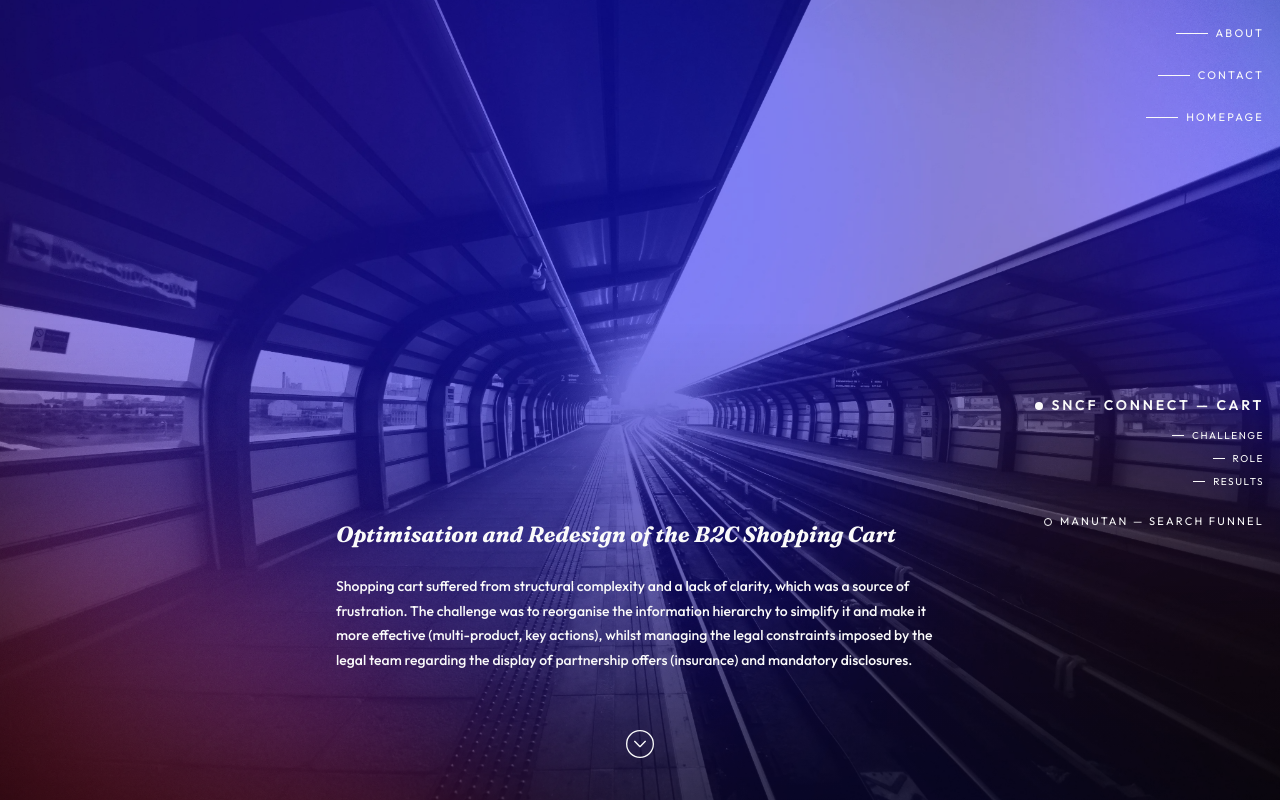
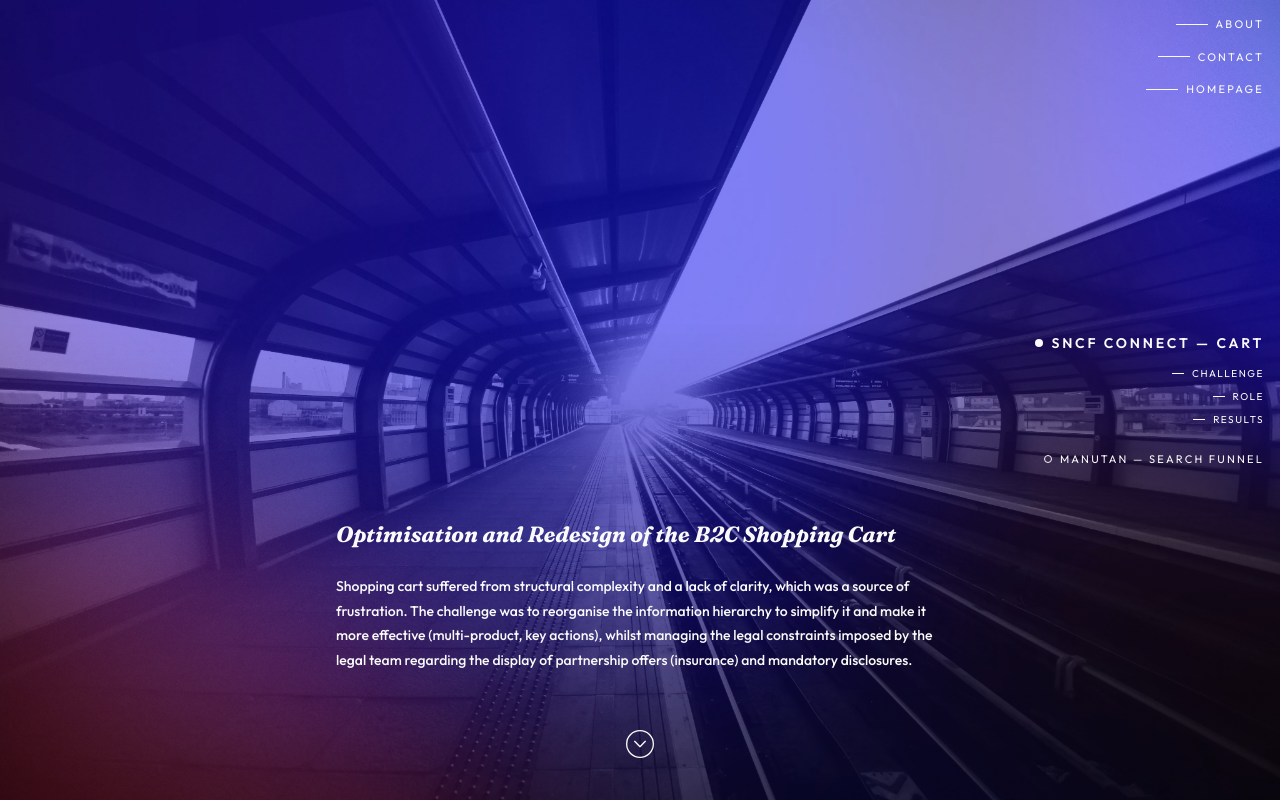
Before and after one commit to Poestreet/DesignPortfolio, an Astro site: page /cases in a window 1280 px wide. Built offline with nearby package versions, Linux system fonts and the light colour scheme; Astro itself is replaced by a stand-in of ours.

Commit message:
feat: extract PrimaryNav shared component, fix Cases nav gaps

```diff
--- /dev/null
+++ b/src/components/PrimaryNav.tsx
@@ -0,0 +1,84 @@
+/**
+ * PrimaryNav — navigation primaire partagée entre toutes les pages desktop.
+ *
+ * Utilisé par : AboutIsland, ContactIsland, CasesIsland.
+ * L'HomepageIsland a une entrée différente (dark blue, motion.nav animé en bloc)
+ * et conserve son implémentation inline.
+ *
+ * Props :
+ *   links   — tableau { label, path } dans l'ordre d'affichage (haut → bas)
+ *   visible — booléen qui déclenche l'entrée / sortie des boutons
+ *   color   — couleur du trait et du texte (défaut : #fafafa pour fonds sombres)
+ *   zIndex  — z-index du <nav> (défaut : 20)
+ */
+
+import { useNavigate } from "../lib/navigate";
+import { motion }      from "motion/react";
+import { EASE_TUPLE }  from "../lib/animations";
+
+export interface PrimaryNavLink {
+  label: string;
+  path:  string;
+}
+
+interface PrimaryNavProps {
+  links:   PrimaryNavLink[];
+  visible: boolean;
+  color?:  string;
+  zIndex?: number;
+}
+
+export function PrimaryNav({
+  links,
+  visible,
+  color  = "#fafafa",
+  zIndex = 20,
+}: PrimaryNavProps) {
+  const navigate = useNavigate();
+
+  return (
+    <nav
+      className="absolute flex flex-col items-end"
+      style={{ top: "16px", right: "16px", gap: "16px", zIndex }}
+    >
+      {links.map(({ label, path }, i, arr) => (
+        <motion.button
+          key={label}
+          initial={{ opacity: 0, y: 8 }}
+          animate={{ opacity: visible ? 1 : 0, y: visible ? 0 : 8 }}
+          exit={{
+            opacity: 0,
+            y: 8,
+            transition: { duration: 0.35, delay: i * 0.08, ease: EASE_TUPLE },
+          }}
+          transition={{
+            duration: 0.6,
+            delay: (arr.length - 1 - i) * 0.12,
+            ease: EASE_TUPLE,
+          }}
+          onClick={() => navigate(path)}
+          className="group flex items-center gap-2"
+          style={{ background: "transparent", border: "none", padding: 0, cursor: "pointer" }}
+        >
+          <span
+            className="block transition-all duration-300 w-8 group-hover:w-12 shrink-0"
+            style={{ height: 0, borderTop: `1px solid ${color}` }}
+          />
+          <span
+            style={{
+              fontFamily:      "'Outfit', sans-serif",
+              fontWeight:      400,
+              fontSize:        "11px",
+              lineHeight:      "16.5px",
+              letterSpacing:   "0.2em",
+              textTransform:   "uppercase",
+              color,
+            }}
+          >
+            {label}
+          </span>
+        </motion.button>
+      ))}
+    </nav>
+  );
+}
--- a/src/components/islands/CasesIsland.tsx
+++ b/src/components/islands/CasesIsland.tsx
@@ -1,4 +1,4 @@
-import { useNavigate } from "../../lib/navigate";
+import { PrimaryNav } from "../PrimaryNav";
 import { useState, useEffect, useRef, useCallback } from "react";
 import { AnimatePresence, motion } from "motion/react";
 import { MobileCasesPage } from "../mobile/MobileCasesPage";
@@ -508,29 +508,7 @@ function ManutanResults() {
 }
 
 // ── Nav components — inline styles uniquement (pas de classes Tailwind dynamiques) ──
-
-function NavBtn({ label, onClick, href }: { label: string; onClick?: () => void; href?: string }) {
-  const [hovered, setHovered] = useState(false);
-  const lineW = hovered ? 48 : 32;
-  const inner = (
-    <span
-      style={{ display: "flex", alignItems: "center", gap: 8 }}
-      onMouseEnter={() => setHovered(true)}
-      onMouseLeave={() => setHovered(false)}
-    >
-      <span style={{ display: "block", width: lineW, height: 0, borderTop: "1px solid #fafafa", flexShrink: 0, alignSelf: "center", transition: "width 0.3s ease" }} />
-      <span style={{ fontSize: "11px", letterSpacing: "0.2em", color: "#fafafa", fontFamily: "'Outfit', sans-serif", fontWeight: 400, textTransform: "uppercase" }}>
-        {label}
-      </span>
-    </span>
-  );
-  if (href) return <a href={href} style={{ textDecoration: "none" }}>{inner}</a>;
-  return (
-    <button onClick={onClick} style={{ cursor: "pointer", background: "transparent", border: "none", padding: 0 }}>
-      {inner}
-    </button>
-  );
-}
+// PrimaryNav (About / Contact / Homepage) est géré par le composant partagé PrimaryNav.tsx.
 
 function CaseNavItem({ label, active, onClick }: { label: string; active: boolean; onClick: () => void }) {
   const [hovered, setHovered] = useState(false);
@@ -581,8 +559,6 @@ function SubNavItem({ label, active, onClick }: { label: string; active: boolean
 
 // ── Main Page ──────────────────────────────────────────────────────────────────
 export default function CasesPage() {
-  const navigate = useNavigate();
-
   const [activeCase,       setActiveCase]       = useState<CaseId>("sncf");
   const [activeSubSection, setActiveSubSection] = useState<SubId>("hero");
   const [showNav,          setShowNav]          = useState(false);
@@ -621,31 +597,27 @@ export default function CasesPage() {
     <div style={{ position: "absolute", inset: 0 }}>
 
       {/* Navigation — DOM-before-content for correct keyboard tab order (WCAG 2.4.3) */}
+
+      {/* Primary navigation — composant partagé, identique à About / Contact */}
+      <PrimaryNav
+        links={[
+          { label: "About",    path: "/about" },
+          { label: "Contact",  path: "/contact" },
+          { label: "Homepage", path: "/" },
+        ]}
+        visible={showNav}
+        zIndex={30}
+      />
+
+      {/* Ancres de sections de case — colonne droite, centrées verticalement */}
       <div
         style={{
           position: "absolute", top: 0, bottom: 0, right: 0, zIndex: 30,
           display: "flex", flexDirection: "column", alignItems: "flex-end",
-          paddingRight: 16, paddingTop: 16,
+          paddingRight: 16, justifyContent: "center",
         }}
       >
-        <div style={{ display: "flex", flexDirection: "column", alignItems: "flex-end", gap: 16 }}>
-          {(["About", "Contact", "Homepage"] as const).map((label, i) => (
-            <motion.div
-              key={label}
-              initial={{ opacity: 0, y: 8 }}
-              animate={{ opacity: showNav ? 1 : 0, y: showNav ? 0 : 8 }}
-              exit={{ opacity: 0, y: 8, transition: { duration: 0.35, delay: i * 0.08, ease: EASE_TUPLE } }}
-              transition={{ duration: 0.5, delay: i * 0.06, ease: EASE_TUPLE }}
-            >
-              <NavBtn
-                label={label}
-                onClick={() => navigate(label === "Homepage" ? "/" : `/${label.toLowerCase()}`)}
-              />
-            </motion.div>
-          ))}
-        </div>
-
-        <div style={{ flex: 1, display: "flex", flexDirection: "column", alignItems: "flex-end", justifyContent: "center", gap: 20 }}>
+        <div style={{ display: "flex", flexDirection: "column", alignItems: "flex-end", gap: 20 }}>
           {CASES.map(({ id, label }, i) => (
             <motion.div
               layout
```
